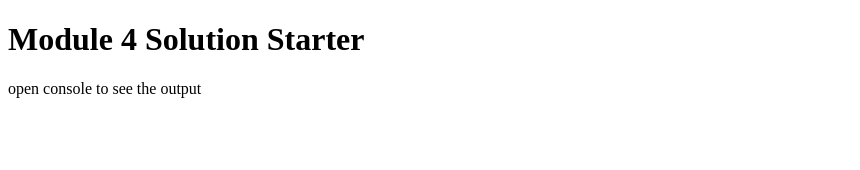
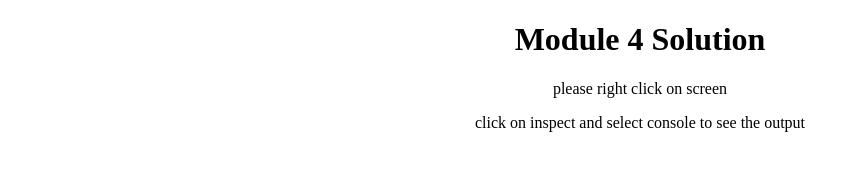
Before and after one commit to Sourav3655/Sourav3655.github.io, a plain HTML site: page module4-assignment/index.html in a window 1280 px wide. Shown: the whole page, without its empty margins (0-860 px from the left). Drawn offline with Linux system fonts and the light colour scheme.

Commit message:
Update index.html

```diff
--- a/module4-assignment/index.html
+++ b/module4-assignment/index.html
@@ -8,7 +8,8 @@
   <script src="script.js"></script>
 </head>
 <body>
-  <h1>Module 4 Solution Starter</h1>
-  <p>open console to see the output</p>
+  <h1 color='black' align='center'>Module 4 Solution</h1>
+  <p color='red' align='center'>please right click on screen </p>
+  <p color='red' align='center'>click on inspect and select console to see the output</p>
 </body>
 </html>
```
